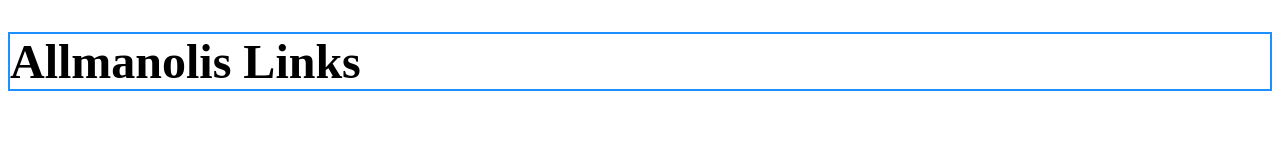
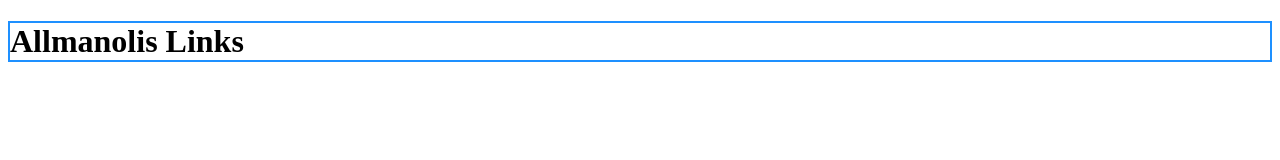
Before and after one commit to Allmanolis/allmanolis.github.io, a plain HTML site: page index.html in a window 1280 px wide. Drawn offline with Linux system fonts and the light colour scheme.

Commit message:
Update index.html

```diff
--- a/index.html
+++ b/index.html
@@ -5,7 +5,7 @@
 <body>
 <html>
 
-<h1 style="border:2px solid DodgerBlue;font-size:300%;">Allmanolis Links</h1>
+<h1 style="border:2px solid DodgerBlue;">Allmanolis Links</h1>
 
 
 
```
